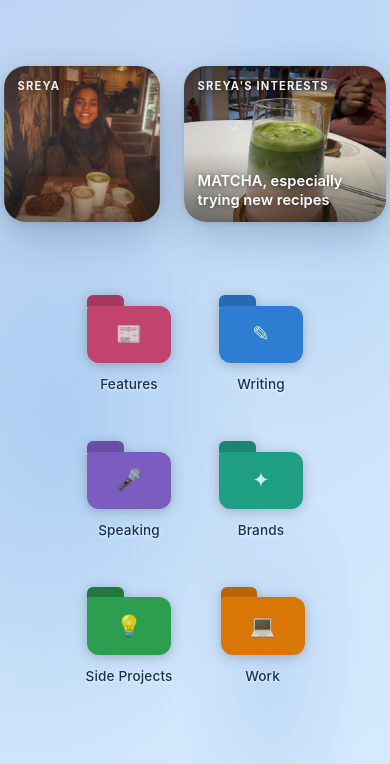
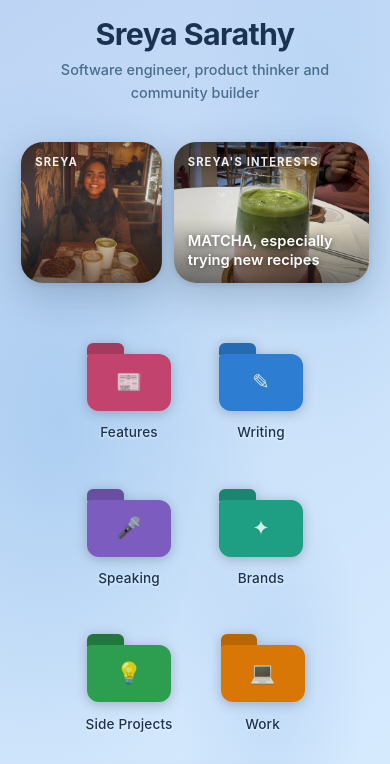
Before and after one commit to sreyasarathy/personal-website-, a plain HTML site: page index.html in a window 390 px wide. Shown: the top 764 px of the page. Drawn offline with Linux system fonts and the light colour scheme.

Commit message:
Add name and one-line intro above the desktop widgets
Visitors landing on the desktop had nothing telling them whose site it
was. Also keeps the widgets inside the screen on phones.

Co-Authored-By: Claude Opus 5.5 <noreply@anthropic.com>
Claude-Session: https://claude.ai/code/session_01PQrswC49UcshbiUCHLnNUm

```diff
--- a/index.html
+++ b/index.html
@@ -12,7 +12,7 @@
   <link rel="preconnect" href="https://fonts.gstatic.com" crossorigin />
   <link href="https://fonts.googleapis.com/css2?family=Merriweather:wght@400;700;900&family=Lora:wght@400;500;600&display=swap" rel="stylesheet" />
   <link rel="icon" href="favicon.svg" type="image/svg+xml" />
-  <link rel="stylesheet" href="styles.css?v=20" />
+  <link rel="stylesheet" href="styles.css?v=21" />
   <!-- Google tag (gtag.js) -->
   <script async src="https://www.googletagmanager.com/gtag/js?id=G-0W4NP6W55Y"></script>
   <script>
@@ -31,6 +31,11 @@
     <div class="desktop-wallpaper" aria-hidden="true"></div>
 
     <!-- WIDGETS -->
+    <header class="desk-hello">
+      <h1 class="desk-name">Sreya Sarathy</h1>
+      <p class="desk-role">Software engineer, product thinker and community builder</p>
+    </header>
+
     <div class="desk-widgets">
       <div class="desk-widget" data-slideshow>
         <div class="dw-title">Sreya</div>
--- a/styles.css
+++ b/styles.css
@@ -1303,3 +1303,20 @@ a.spk-pod:hover { background: rgba(45,125,210,0.06); }
 .spk-campus { font-family: var(--font-body); font-size: 0.92rem; color: var(--text-muted); line-height: 1.6; margin: 0 0 2rem; }
 
 .spk-pod-ep { white-space: nowrap; overflow: hidden; text-overflow: ellipsis; }
+
+/* ===== DESKTOP GREETING ===== */
+.desktop { gap: clamp(1.5rem, 4.5vh, 3.25rem); }
+.desk-hello { text-align: center; z-index: 2; }
+.desk-name {
+  font-family: var(--font-ui); font-size: clamp(1.9rem, 3.4vw, 2.75rem); font-weight: 700;
+  letter-spacing: -0.02em; color: var(--text); line-height: 1.1;
+}
+.desk-role {
+  font-family: var(--font-ui); font-size: clamp(0.9rem, 1.2vw, 1.05rem); font-weight: 500;
+  color: var(--text-muted); margin-top: 0.4rem;
+}
+@media (max-width: 760px) {
+  .desk-widgets { gap: 0.75rem; }
+  .desk-widget { width: 36vw; }
+  .desk-widget--wide { width: 50vw; }
+}
```
